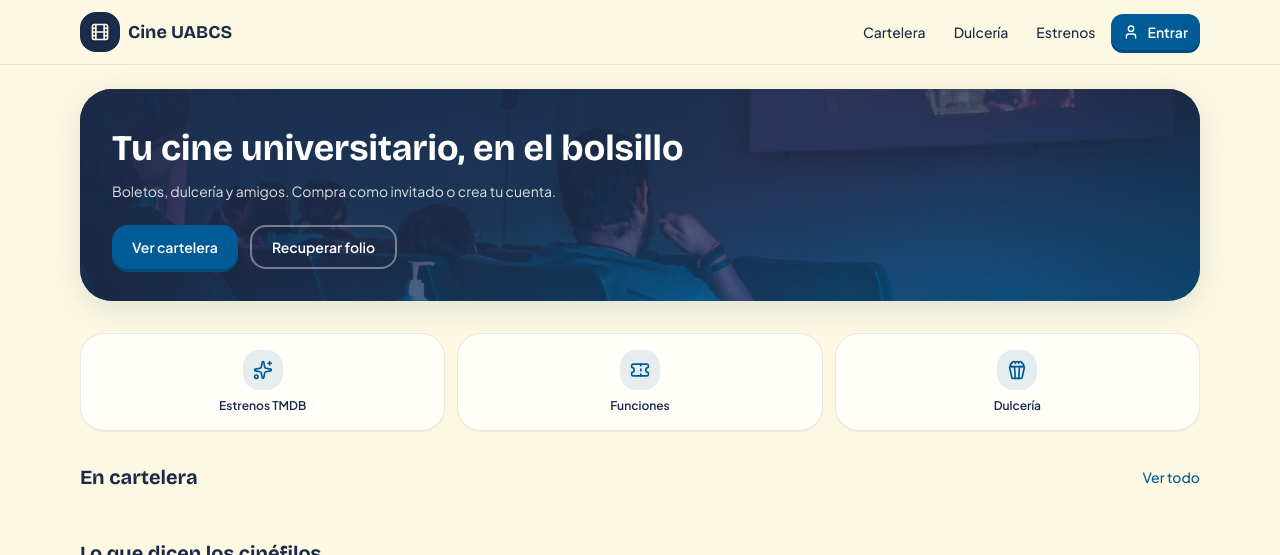
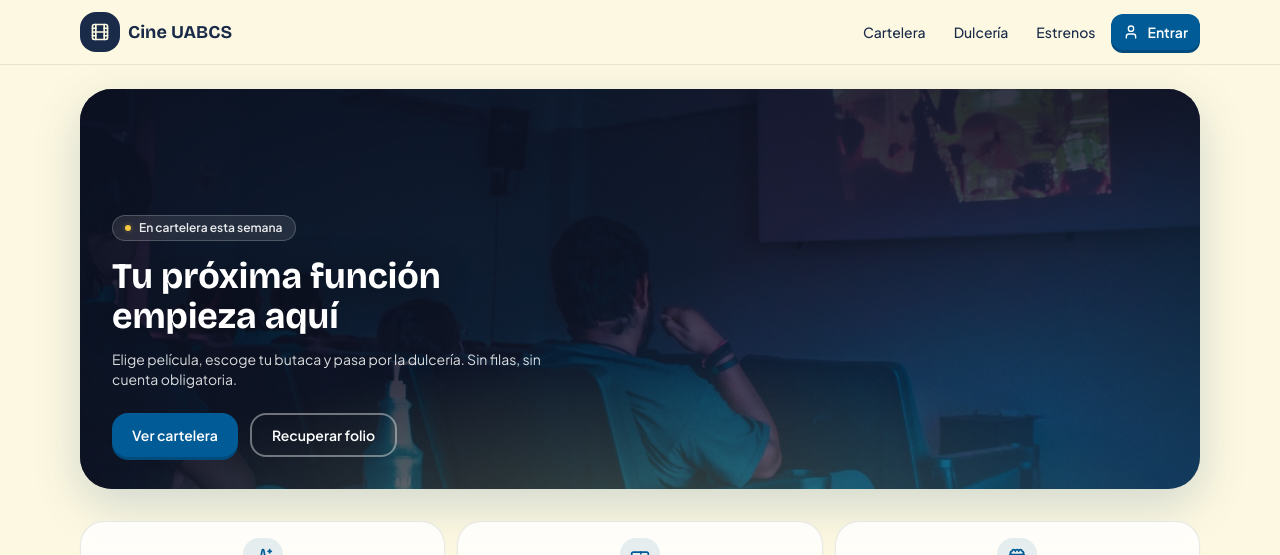
Before and after one commit to alanhke/cine-uabcs, a Next.js app: page / in a window 1280 px wide. Shown: the top 555 px of the page. Built offline with nearby package versions, Linux system fonts and the light colour scheme; no server answers; the database is empty.

Commit message:
feat(inicio): marquesina cinematografica con ken-burns, brillo de pantalla y copy de anticipacion

```diff
--- a/src/app/page.tsx
+++ b/src/app/page.tsx
@@ -30,24 +30,40 @@ export default async function HomePage() {
 
   return (
     <div className="space-y-8 px-4 py-6">
-      <section className="relative overflow-hidden rounded-4xl shadow-matinee">
-        <div className="absolute inset-0">
+      <section className="lights-dim relative flex min-h-[340px] flex-col justify-end overflow-hidden rounded-4xl shadow-matinee-lg sm:min-h-[400px]">
+        {/* Marquesina: la sala con las luces ya bajas. Deriva lentísima del
+            fondo (ken-burns, solo transform), velo profundo y un brillo cálido
+            que sube desde abajo, como la luz que escapa de la pantalla. */}
+        <div className="absolute inset-0 -z-10" aria-hidden="true">
+          <div className="ken-burns absolute inset-0">
             <Image
               src="/hero-cinema.jpeg"
-            alt="Sala de cine"
+              alt=""
               fill
               className="object-cover"
               priority
               sizes="100vw"
             />
-          <div className="absolute inset-0 bg-gradient-to-br from-navy/90 via-navy/75 to-primary/60" />
+          </div>
+          <div className="absolute inset-0 bg-gradient-to-br from-sala/95 via-sala/80 to-primary/40" />
+          <div className="absolute inset-x-0 bottom-0 h-2/3 bg-[radial-gradient(70%_100%_at_50%_120%,rgba(245,200,66,0.20),transparent_70%)]" />
         </div>
         <div className="relative z-10 p-6 text-cream sm:p-8">
-          <h1 className="font-display mt-2 text-3xl font-bold leading-tight text-white sm:text-4xl">
-            Tu cine universitario, en el bolsillo
+          <span className="inline-flex items-center gap-2 rounded-full border border-white/20 bg-white/10 px-3 py-1 text-xs font-semibold text-white/90 backdrop-blur-md">
+            <span className="relative flex h-1.5 w-1.5">
+              <span className="absolute inline-flex h-full w-full animate-ping rounded-full bg-paliacate opacity-75" />
+              <span className="relative inline-flex h-1.5 w-1.5 rounded-full bg-paliacate" />
+            </span>
+            En cartelera esta semana
+          </span>
+          <h1 className="font-display mt-4 text-3xl font-bold leading-[1.05] text-white text-balance drop-shadow-[0_2px_16px_rgba(0,0,0,0.45)] sm:text-4xl">
+            Tu próxima función
+            <br />
+            empieza aquí
           </h1>
           <p className="mt-3 max-w-md text-sm text-white/85">
-            Boletos, dulcería y amigos. Compra como invitado o crea tu cuenta.
+            Elige película, escoge tu butaca y pasa por la dulcería. Sin filas,
+            sin cuenta obligatoria.
           </p>
           <div className="mt-6 flex flex-wrap gap-3">
             <Link href="/cartelera">
```
Lines whose indentation alone changed are shown as unchanged.
